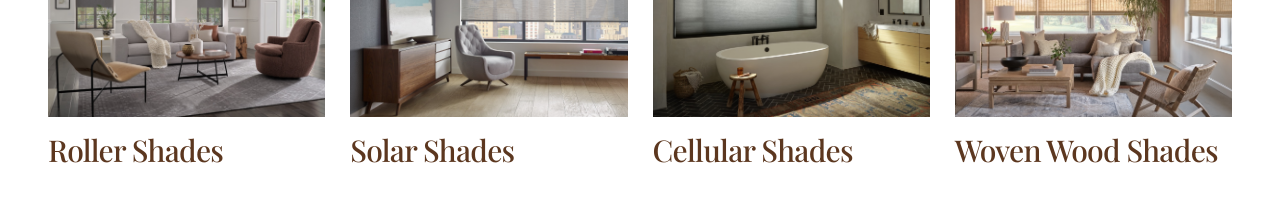
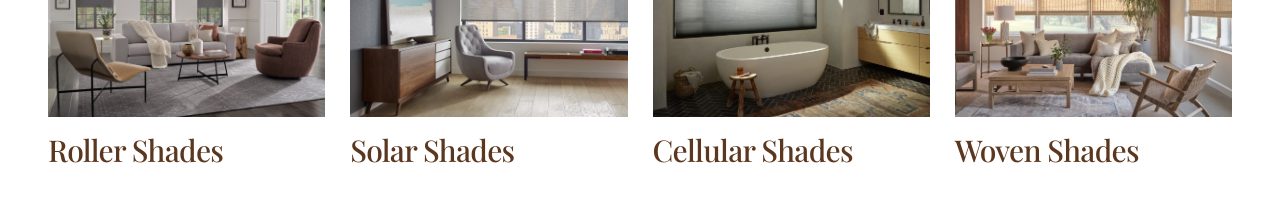
Before and after one commit to cody-del/johncrawfordlanding, a website: page dist/motorized-shades/index.html in a window 1280 px wide. Shown: the part 1280-1501 px from the top of the page. Drawn offline with Linux system fonts and the light colour scheme.

Commit message:
Shorten motorized product label to Woven Shades

```diff
--- a/dist/motorized-shades/index.html
+++ b/dist/motorized-shades/index.html
@@ -142,7 +142,7 @@
       <h2 class="sr-only" id="products-heading">Shade styles</h2><div class="product-grid"><article class="product"><img src="/assets/products/designer-roller.jpg" alt="Gray roller shades partially lowered over three windows in a sitting room." width="1280" height="915" loading="lazy" decoding="async"><div class="product-copy"><h3>Roller Shades</h3></div></article>
 <article class="product"><img src="/assets/products/designer-screen.jpg" alt="Dark screen shades over broad windows behind a desk and lounge chair." width="1280" height="960" loading="lazy" decoding="async"><div class="product-copy"><h3>Solar Shades</h3></div></article>
 <article class="product"><img src="/assets/products/duette.jpg" alt="Gray honeycomb shade across a wide bathroom window above a freestanding tub." width="1280" height="929" loading="lazy" decoding="async"><div class="product-copy"><h3>Cellular Shades</h3></div></article>
-<article class="product"><img src="/assets/products/provenance.jpg" alt="Natural woven shades over tall windows beside a sofa and wood-framed lounge chair." width="1280" height="945" loading="lazy" decoding="async"><div class="product-copy"><h3>Woven Wood Shades</h3></div></article></div></div></section>
+<article class="product"><img src="/assets/products/provenance.jpg" alt="Natural woven shades over tall windows beside a sofa and wood-framed lounge chair." width="1280" height="945" loading="lazy" decoding="async"><div class="product-copy"><h3>Woven Shades</h3></div></article></div></div></section>
 <section class="section landing-benefits" id="benefits" aria-labelledby="benefits-heading"><div class="container">
       <h2 id="benefits-heading">Easier control. Every day.</h2><div class="landing-benefits-grid"><article class="landing-benefit"><h3>Voice, app or remote</h3><p>Control compatible shades without reaching for the window. PowerView® voice control requires a Gateway.</p></article><article class="landing-benefit"><h3>Shades on your schedule</h3><p>Set shades to open or close with your routine. The PowerView® App is required for programmed operation.</p></article><article class="landing-benefit"><h3>Comfort, privacy and style</h3><p>Choose fabrics to soften glare, add privacy and complement your room.</p></article></div></div></section>
 <section class="section about" id="about" aria-labelledby="about-heading">
```
